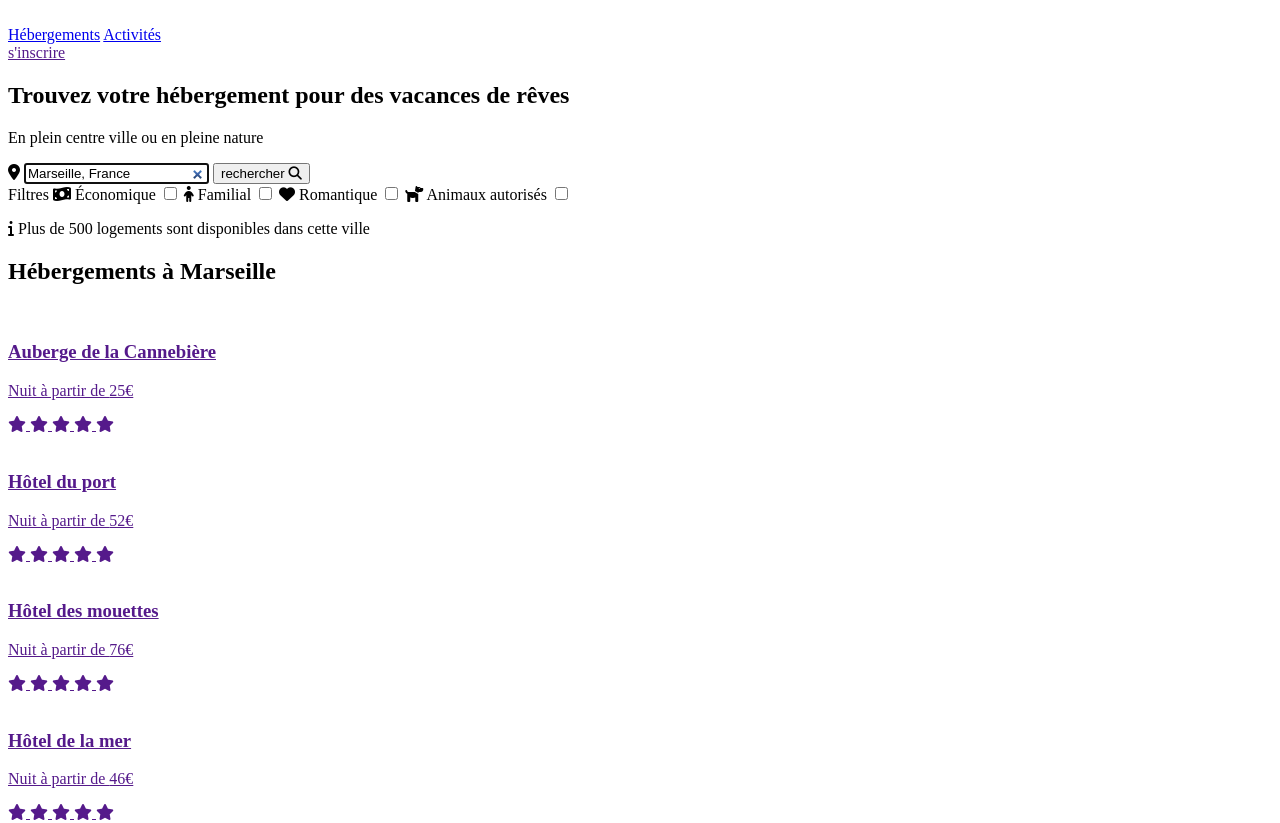
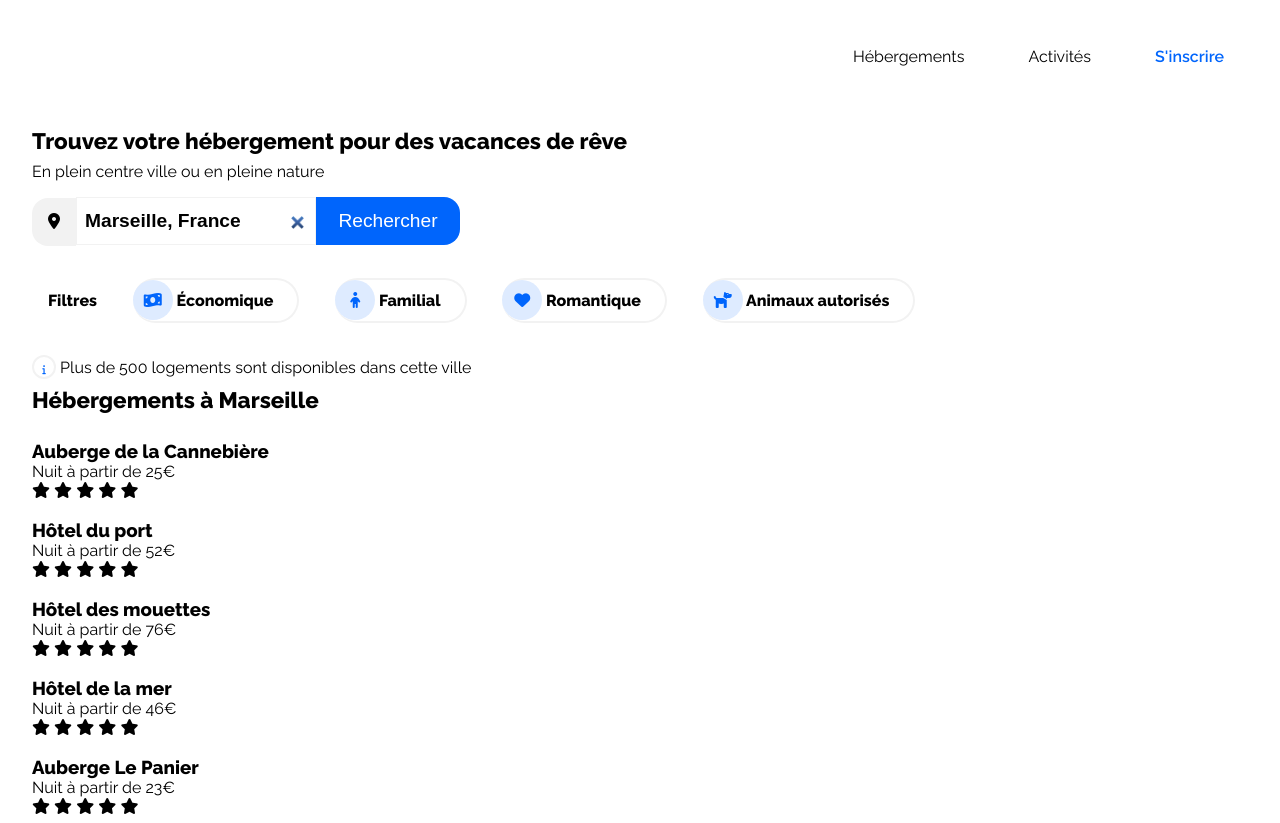
Before and after one commit to achtaitaipai/charlesCailleteau_2_22-08-2021, a plain HTML site: page index.html in a window 1280 px wide. Shown: the top 823 px of the page. Drawn offline with Linux system fonts and the light colour scheme.

Commit message:
style header & form

```diff
--- a/index.html
+++ b/index.html
@@ -18,29 +18,29 @@
       <a href="#activites">Activités</a>
     </nav>
     <div id="inscrire">
-      <a href="">s'inscrire</a>
+      <a href="">S'inscrire</a>
     </div>
   </header>
   <main>
     <section id="recherche">
       <div class="titre">
-        <h2>Trouvez votre hébergement pour des vacances de rêves</h2>
+        <h2>Trouvez votre hébergement pour des vacances de rêve</h2>
         <p>En plein centre ville ou en pleine nature</p>
       </div>
       <form action="">
-        <i class="fas fa-map-marker-alt"></i>
-        <input type="search" name="localisation" id="localisation" value="Marseille, France" autofocus />
-        <button>rechercher <i class="fas fa-search"></i></button>
+        <label for="localisation"><i class="fas fa-map-marker-alt"></i>
+        </label><input type="search" name="localisation" id="localisation" value="Marseille, France" autofocus
+        /><button>Rechercher <i class="fas fa-search"></i></button>
         <div id="filtres">
           <span>Filtres</span>
+          <input type="checkbox" name="economique" id="economique">
           <label for="economique"><i class="fas fa-money-bill-wave"></i> Économique</label>
-          <input type="checkbox" name="economique" id="economique">
+          <input type="checkbox" name="familial" id="familial">
           <label for="familial"><i class="fas fa-child"></i> Familial</label>
-          <input type="checkbox" name="familial" id="familial">
+          <input type="checkbox" name="romantique" id="romantique">
           <label for="romantique"><i class="fas fa-heart"></i> Romantique</label>
-          <input type="checkbox" name="romantique" id="romantique">
+          <input type="checkbox" name="animaux" id="animaux">
           <label for="animaux"><i class="fas fa-dog"></i> Animaux autorisés</label>
-          <input type="checkbox" name="animaux" id="animaux">
         </div>
       </form>
       <p> <i class="fas fa-info"></i> Plus de 500 logements sont disponibles dans cette ville</p>
--- a/style.css
+++ b/style.css
@@ -0,0 +1,202 @@
+@import url("https://fonts.googleapis.com/css2?family=Raleway:wght@400;600;800&display=swap");
+* {
+  margin: 0;
+  padding: 0;
+  box-sizing: border-box;
+}
+
+/* Déclarations de variables */
+:root {
+  --bleu: #0065fc;
+  --bleuClair: #deebff;
+  --gris: #f2f2f2;
+}
+
+body {
+  font-family: "Raleway", sans-serif;
+}
+
+h2 {
+  font-size: 1.4rem;
+  font-weight: 800;
+  margin: 0.5rem 0;
+}
+
+a,
+p,
+span,
+div,
+label,
+input,
+button {
+  text-decoration: none;
+  color: black;
+}
+
+
+input {
+  font-weight: 600;
+}
+
+section {
+  margin: 0 2rem;
+}
+/*                                        header                                    */
+header {
+  display: flex;
+  align-items: center;
+  margin: 0 1.5rem 1rem 1.5rem;
+}
+#logo {
+  width: 100%;
+  padding: 2rem 1rem;
+}
+
+#logo img {
+  height: 3rem;
+}
+nav {
+  display: flex;
+  align-items: center;
+  height: 7rem;
+}
+nav a {
+  display: flex;
+  height: 100%;
+  align-items: center;
+  justify-content: center;
+  padding: 0 2rem;
+  font-weight: 500;
+  transition: color 0.6s linear;
+  position: relative;
+  transition: color 400ms linear;
+}
+
+nav a::before {
+  content: "";
+  position: absolute;
+  top: 0;
+  left: 0;
+  width: 100%;
+  height: 1px;
+  background: var(--bleu);
+  transform: scalex(0);
+  transition: transform 400ms linear;
+}
+
+nav a:hover::before {
+  content: "";
+  position: absolute;
+  top: 0;
+  left: 0;
+  width: 100%;
+  height: 1px;
+  background: var(--bleu);
+  transform: scalex(100%);
+}
+
+nav a:hover {
+  color: var(--bleu);
+}
+#inscrire {
+  padding: 0 2rem;
+}
+
+#inscrire a {
+  color: var(--bleu);
+  font-weight: 600;
+}
+
+/* Recherche*/
+.titre {
+  margin-bottom: 1rem;
+}
+#recherche input[type="search"] {
+  height: 3rem;
+  margin: 0;
+  border: 1px solid var(--gris);
+  padding: 0.5rem;
+  width: 15rem;
+  font-size: 1.2rem;
+}
+
+#recherche input[type="search"]:focus {
+  outline: none;
+}
+
+#recherche label[for="localisation"] {
+  background: var(--gris);
+  height: 3rem;
+  line-height: 3rem;
+  padding: 0 1rem;
+  border-radius: 1rem 0 0 1rem;
+  margin: 0;
+  display: inline-block;
+}
+
+#recherche button {
+  background: var(--bleu);
+  border: none;
+  color: white;
+  border-radius: 0 1rem 1rem 0;
+  padding: 0 1.4rem;
+  height: 3rem;
+  display: inline-block;
+  cursor: pointer;
+  font-size: 1.2rem;
+}
+
+#recherche button i {
+  display: none;
+}
+
+#filtres {
+  margin: 1rem;
+  font-size: 1rem;
+  --hauteur:2.5rem;
+  font-weight: 800;
+}
+
+#filtres input[type="checkbox"] {
+  display: none;
+}
+#filtres span{
+  margin-right: 1rem;
+}
+#filtres label {
+  line-height: var(--hauteur);
+  display: inline-block;
+  position: relative;
+  border: 2px solid var(--gris);
+  border-left: none;
+  padding: 0 1.5rem 0 0rem;
+  border-radius: 1.7rem;
+  margin: 1rem;
+  cursor: pointer;
+}
+
+#filtres label i{
+  display: inline-block;
+  background: var(--bleuClair);
+  line-height: var(--hauteur);
+  width: var(--hauteur);
+  text-align: center;
+  color: var(--bleu);
+  border-radius:50%;
+  margin:0;
+}
+
+#filtres input:checked + label{
+  color: red;
+}
+
+#recherche p i{
+  text-align: center;
+  font-size: 0.6rem;
+  line-height: 1.5rem;
+  height: 1.5rem;
+  width: 1.5rem;
+  border: 2px solid var(--gris);
+  color: var(--bleu);
+  border-radius: 50%;
+}
```
